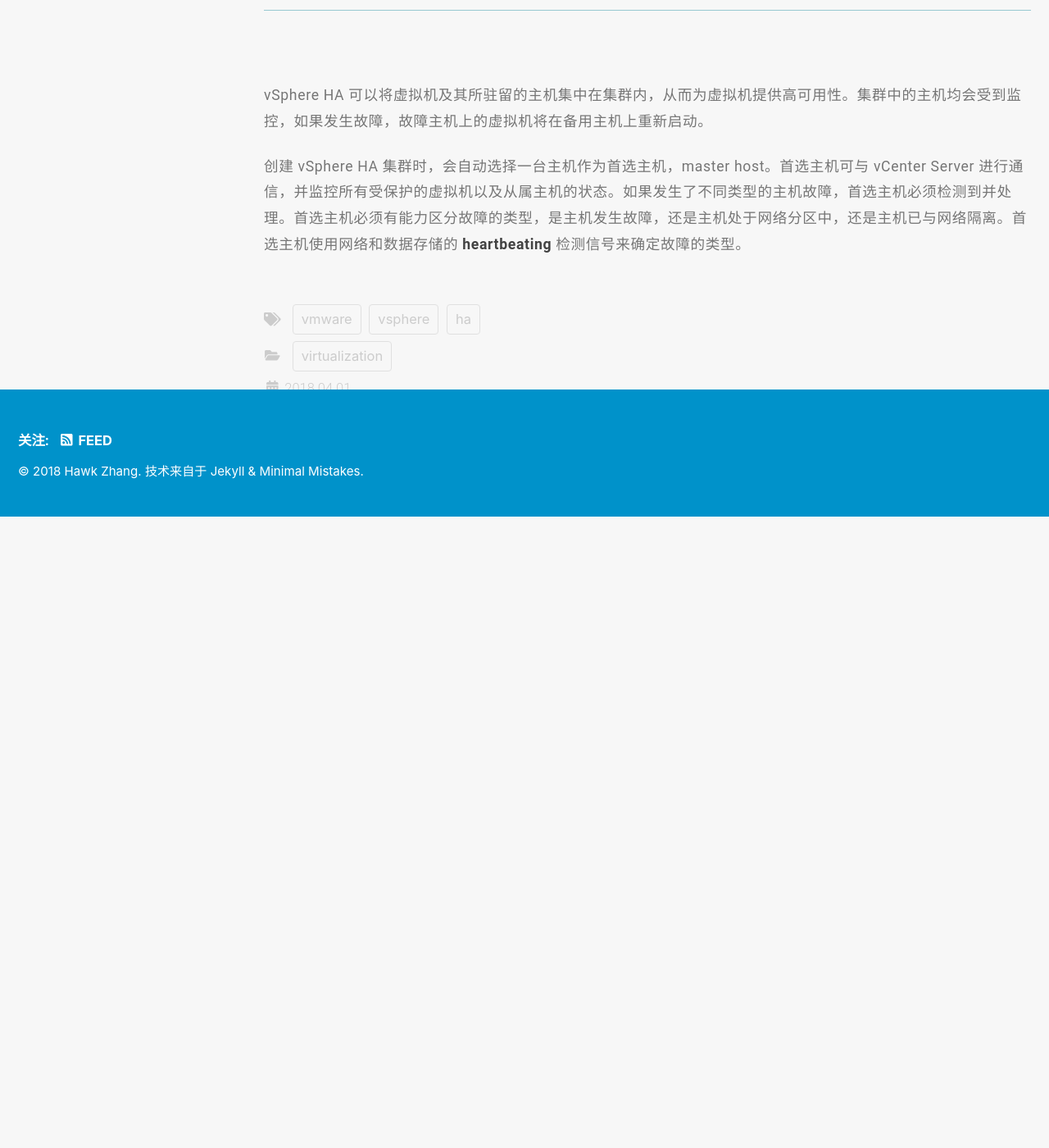
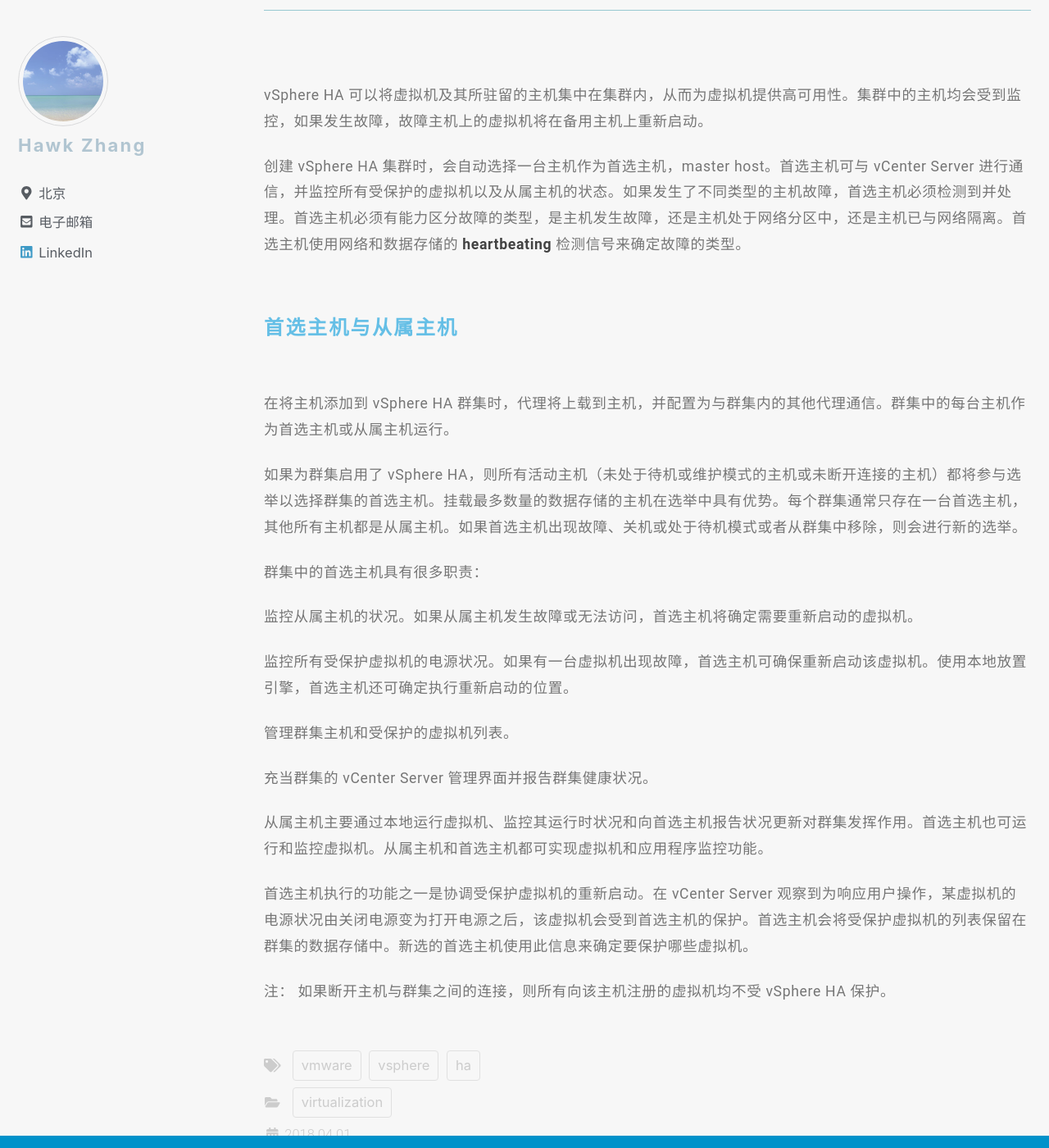
Before and after one commit to narru888/linotes_note, a Jekyll site: the page built from _posts/virtualizaion/2018-04-01-vsphere.ha.md, in a window 1280 px wide and 1400 px high, scrolled down 5803 px. Shown: the whole window at 82% size. Built offline with Jekyll 4.4.1, drawn with Linux system fonts in a browser that asks for light colours; nearby versions of some CDN libraries; a script that is not in the unit is left out; before the commit the page ends 6433 px from its top, so only the background shows below that.

Commit message:
update on 2018-11-29 10:23:01 CST

```diff
--- a/_posts/virtualizaion/2018-04-01-vsphere.ha.md
+++ b/_posts/virtualizaion/2018-04-01-vsphere.ha.md
@@ -171,3 +171,28 @@
 vSphere HA 可以将虚拟机及其所驻留的主机集中在集群内，从而为虚拟机提供高可用性。集群中的主机均会受到监控，如果发生故障，故障主机上的虚拟机将在备用主机上重新启动。
 
 创建 vSphere HA 集群时，会自动选择一台主机作为首选主机，master host。首选主机可与 vCenter Server 进行通信，并监控所有受保护的虚拟机以及从属主机的状态。如果发生了不同类型的主机故障，首选主机必须检测到并处理。首选主机必须有能力区分故障的类型，是主机发生故障，还是主机处于网络分区中，还是主机已与网络隔离。首选主机使用网络和数据存储的 **heartbeating** 检测信号来确定故障的类型。
+
+
+
+#### 首选主机与从属主机
+
+在将主机添加到 vSphere HA 群集时，代理将上载到主机，并配置为与群集内的其他代理通信。群集中的每台主机作为首选主机或从属主机运行。
+
+如果为群集启用了 vSphere HA，则所有活动主机（未处于待机或维护模式的主机或未断开连接的主机）都将参与选举以选择群集的首选主机。挂载最多数量的数据存储的主机在选举中具有优势。每个群集通常只存在一台首选主机，其他所有主机都是从属主机。如果首选主机出现故障、关机或处于待机模式或者从群集中移除，则会进行新的选举。
+
+群集中的首选主机具有很多职责：
+
+监控从属主机的状况。如果从属主机发生故障或无法访问，首选主机将确定需要重新启动的虚拟机。
+
+监控所有受保护虚拟机的电源状况。如果有一台虚拟机出现故障，首选主机可确保重新启动该虚拟机。使用本地放置引擎，首选主机还可确定执行重新启动的位置。
+
+管理群集主机和受保护的虚拟机列表。
+
+充当群集的 vCenter Server 管理界面并报告群集健康状况。
+
+从属主机主要通过本地运行虚拟机、监控其运行时状况和向首选主机报告状况更新对群集发挥作用。首选主机也可运行和监控虚拟机。从属主机和首选主机都可实现虚拟机和应用程序监控功能。
+
+首选主机执行的功能之一是协调受保护虚拟机的重新启动。在 vCenter Server 观察到为响应用户操作，某虚拟机的电源状况由关闭电源变为打开电源之后，该虚拟机会受到首选主机的保护。首选主机会将受保护虚拟机的列表保留在群集的数据存储中。新选的首选主机使用此信息来确定要保护哪些虚拟机。
+
+注：
+如果断开主机与群集之间的连接，则所有向该主机注册的虚拟机均不受 vSphere HA 保护。
```
